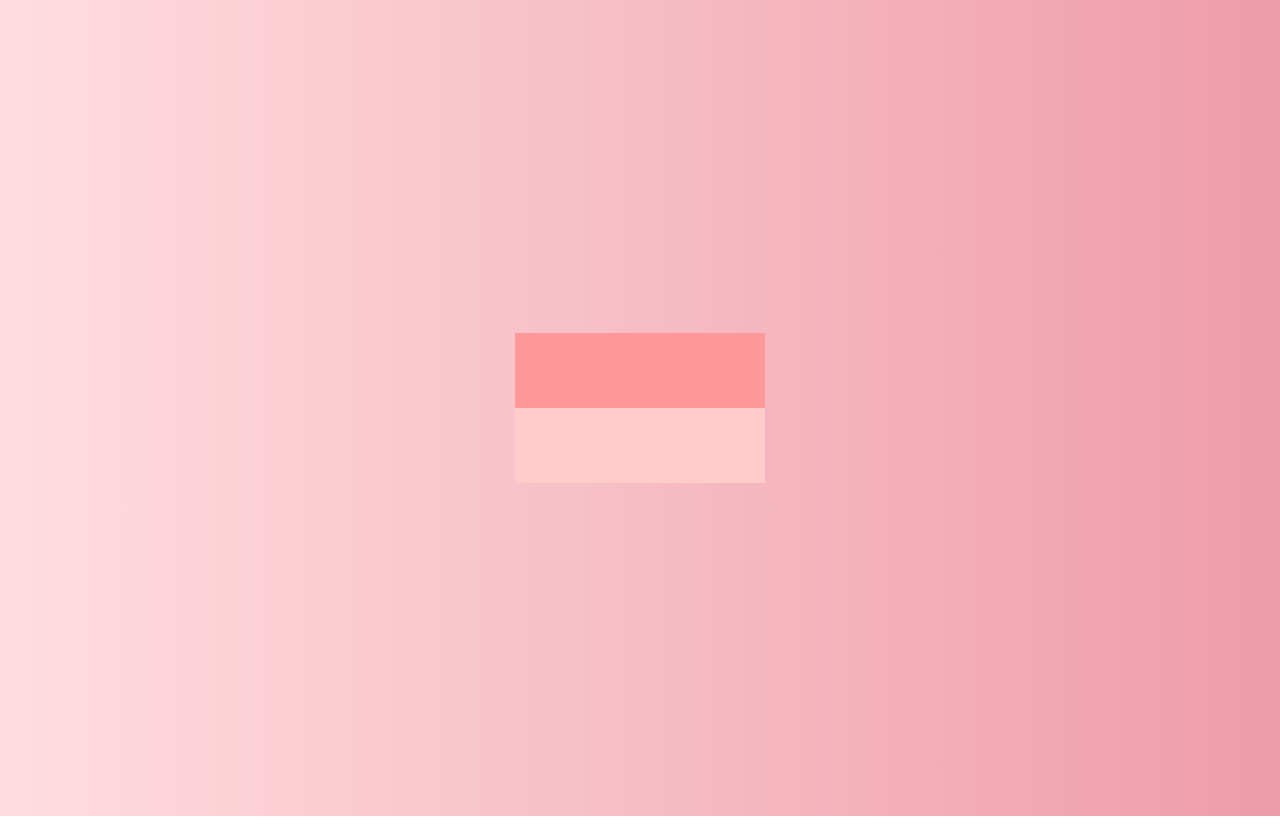
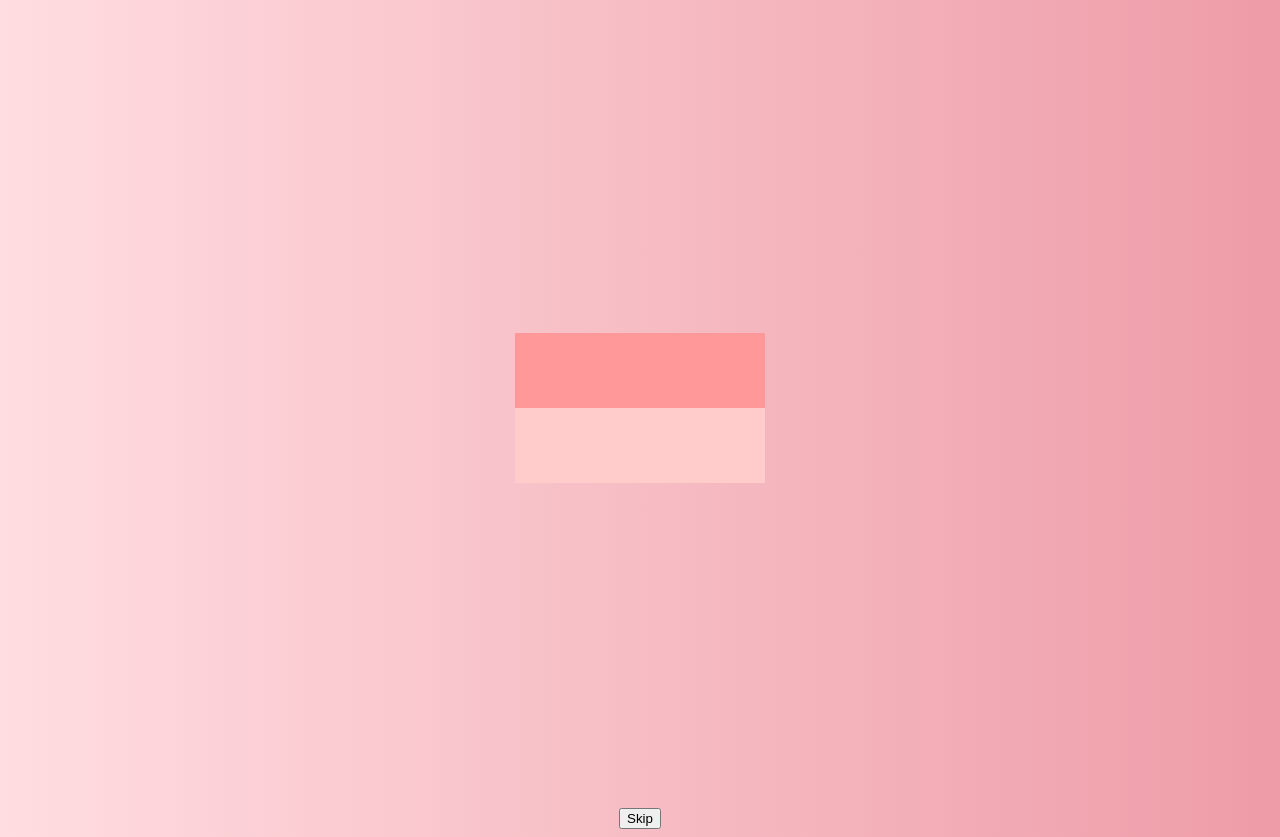
Before and after one commit to BunBunSeo/NurOfMyLife-Sofi, a plain HTML site: page index.html in a window 1280 px wide. Before the commit the page ends 816 px from the top, so only its background shows below. Drawn offline with Linux system fonts and the light colour scheme.

Commit message:
Update index.html

```diff
--- a/index.html
+++ b/index.html
@@ -20,6 +20,11 @@
                 <p>Click to open...</p>
             </div>
         </div>
+    </div>
+
+    <!-- Skip Button -->
+    <div id="skip-container">
+        <button id="skip-button">Skip</button>
     </div>
 
     <!-- Hidden Content (Revealed After Opening) -->
```
